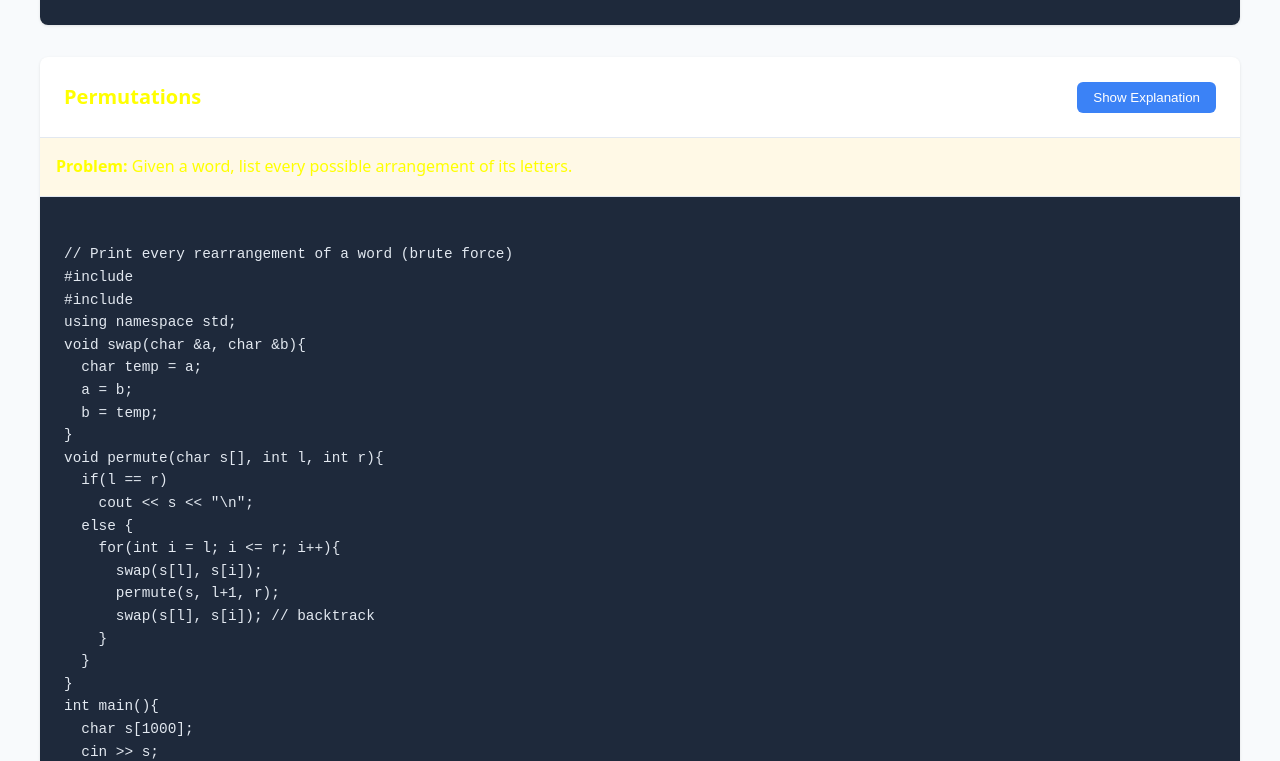
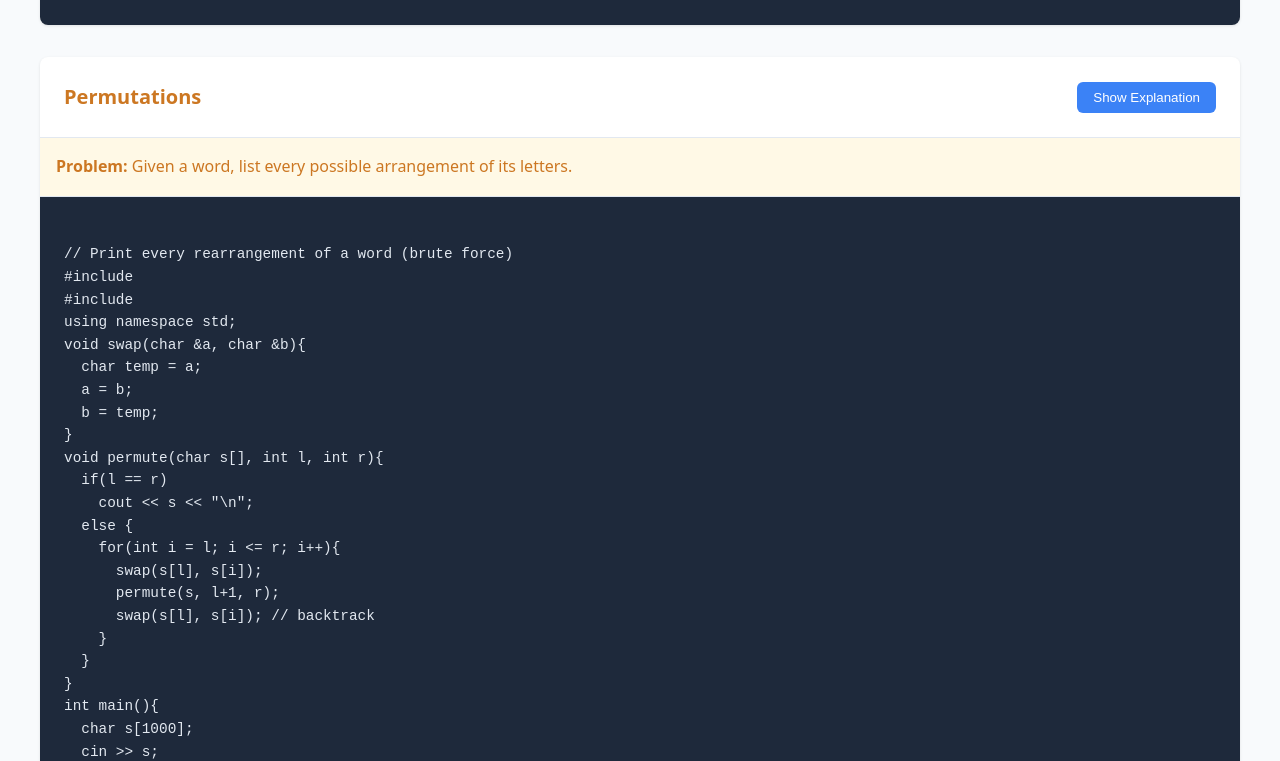
Before and after one commit to saptarshihalder/SapCoding, a plain HTML site: page index.html in a window 1280 px wide. Shown: the part 4225-4986 px from the top of the page. Drawn offline with Linux system fonts and the light colour scheme.

Commit message:
Update index.html

```diff
--- a/index.html
+++ b/index.html
@@ -149,7 +149,7 @@
     .snippet-container.medium .snippet-header h2,
     .snippet-container.medium .problem-statement,
     .snippet-container.medium .explanation {
-      color: yellow !important;
+      color: #CC7722 !important;
     }
     .snippet-container.hard .snippet-header h2,
     .snippet-container.hard .problem-statement,
```
